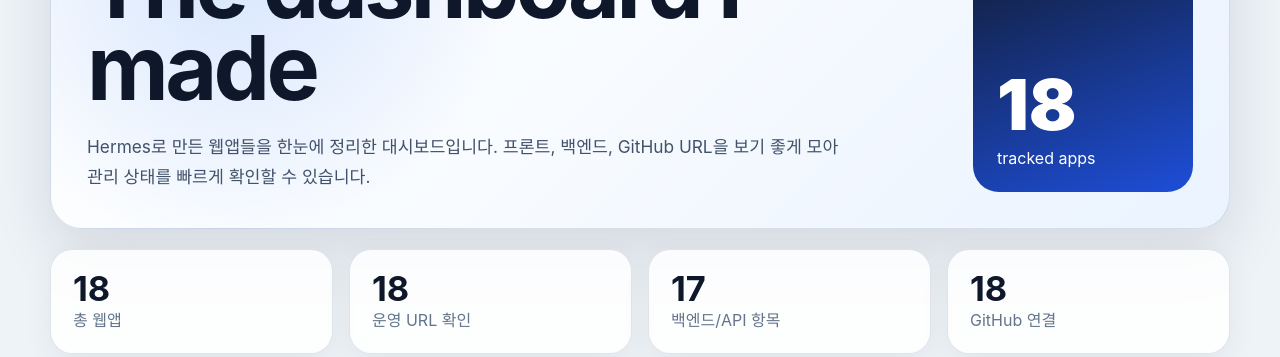
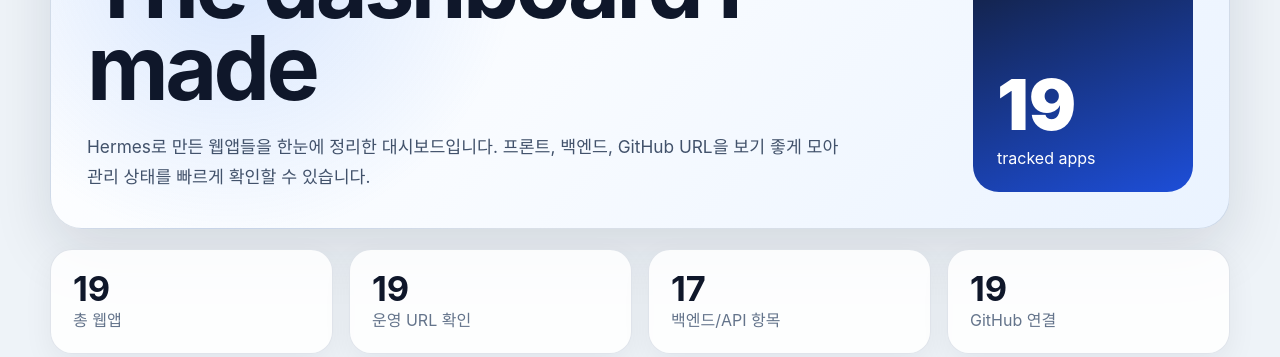
Before and after one commit to ptec07/the-dashboard-i-made, a React (Vite) app: page / in a window 1280 px wide. Shown: the part 159-516 px from the top of the page. Built offline with nearby package versions, Linux system fonts and the light colour scheme.

Commit message:
feat: add Transformer Lab to dashboard

```diff
--- a/src/App.tsx
+++ b/src/App.tsx
@@ -160,6 +160,16 @@ const apps: DashboardApp[] = [
     note: '정적 SPA · Zig 공식 문서 기반',
   },
   {
+    name: 'Transformer Lab',
+    description: '질문이 답변이 되는 Transformer의 7단계를 숫자·수식·애니메이션으로 배우는 시각화 웹앱',
+    category: '학습',
+    status: '운영 중',
+    frontend: 'https://transformer-lab-kappa.vercel.app/',
+    backend: '정적 SPA',
+    github: 'https://github.com/ptec07/Transformer-Lab',
+    note: '토큰화부터 답변 생성까지 7단계 인터랙티브 시각화',
+  },
+  {
     name: 'Markdown Blog Vercel',
     description: 'Markdown 기반 Vercel/Next.js 블로그',
     category: '콘텐츠',
```
Also changed, not shown: 2 other files (tests, documents, lock files or other folders).
